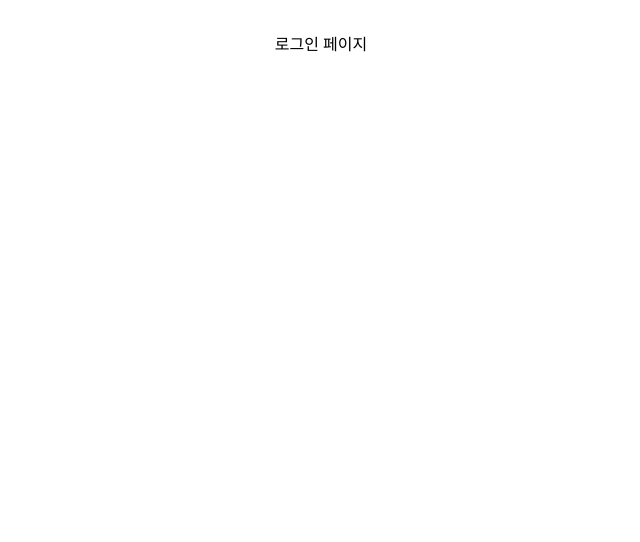
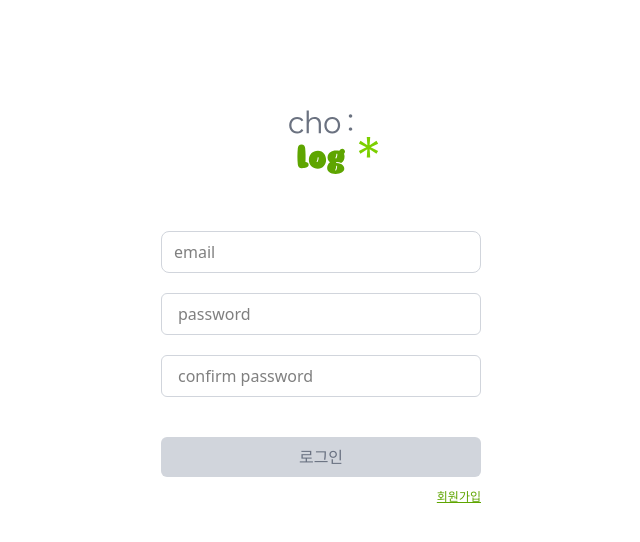
Before and after one commit to SIM-GYUBIN/CHOLOG, a React (Vite) app in the folder frontend/cholog/: page /login in a window 1280 px wide. Shown: the top 542 px of the page, without its empty margins (319-959 px from the left). Built offline with nearby package versions, Linux system fonts and the light colour scheme.

Commit message:
feat:로그인페이지제작
- 로그인 페이지 제작
- 비주얼만 완성됨
- 기능 구현 X
S12P31B207-64

```diff
--- a/frontend/cholog/src/pages/LoginPage.tsx
+++ b/frontend/cholog/src/pages/LoginPage.tsx
@@ -1,10 +1,141 @@
-import React from 'react';
+import React, { useState, useEffect, ChangeEvent, FormEvent } from "react";
+import logo from "../assets/logo.svg";
+
+type MatchStatus = "match" | "mismatch" | null;
 
 const LoginPage: React.FC = () => {
+  const [email, setEmail] = useState<string>("");
+  const [password, setPassword] = useState<string>("");
+  const [confirmPassword, setConfirmPassword] = useState<string>("");
+  const [matchStatus, setMatchStatus] = useState<MatchStatus>(null);
+  const [isFormValid, setIsFormValid] = useState<boolean>(false);
+
+  useEffect(() => {
+    if (confirmPassword === "") {
+      setMatchStatus(null);
+    } else if (password === confirmPassword) {
+      setMatchStatus("match");
+    } else {
+      setMatchStatus("mismatch");
+    }
+  }, [password, confirmPassword]);
+
+  useEffect(() => {
+    const allFilled = email !== "" && password !== "" && confirmPassword !== "";
+    const matched = password === confirmPassword;
+    setIsFormValid(allFilled && matched);
+  }, [email, password, confirmPassword]);
+
+  const handleSubmit = (e: FormEvent<HTMLFormElement>) => {
+    e.preventDefault();
+
+    if (!email || !password || !confirmPassword) {
+      alert("모든 필드를 입력해주세요.");
+      return;
+    }
+
+    if (matchStatus !== "match") {
+      alert("비밀번호가 일치하지 않습니다.");
+      return;
+    }
+
+    alert("로그인 성공!");
+  };
+
+  const handleEmailChange = (e: ChangeEvent<HTMLInputElement>) =>
+    setEmail(e.target.value);
+  const handlePasswordChange = (e: ChangeEvent<HTMLInputElement>) =>
+    setPassword(e.target.value);
+  const handleConfirmChange = (e: ChangeEvent<HTMLInputElement>) =>
+    setConfirmPassword(e.target.value);
 
   return (
-    <div>
-        로그인 페이지
+    <div className="min-h-[700px] bg-white flex flex-col items-center px-4 py-8">
+      <div className="flex flex-col items-center w-full max-w-md px-6">
+        {/* 로고 */}
+        <img src={logo} alt="cho:log*" className="w-50 mb-8" />
+
+        {/* 로그인 폼 */}
+        <form
+          onSubmit={handleSubmit}
+          className="w-full max-w-xs flex flex-col gap-3"
+        >
+          {/* 이메일 */}
+          <div className="flex flex-col mb-1">
+            <label
+              htmlFor="email"
+              className="text-sm text-gray-700 text-left mb-1"
+            />
+            <input
+              type="email"
+              placeholder="email"
+              value={email}
+              onChange={handleEmailChange}
+              className="px-3 py-2 border border-gray-300 rounded-lg focus:outline-none focus:ring-2 focus:ring-lime-400"
+            />
+          </div>
+
+          {/* 비밀번호 */}
+          <div className="flex flex-col mb-1">
+            <label
+              htmlFor="password"
+              className="text-sm text-gray-700 text-left mb-1"
+            />
+            <input
+              type="password"
+              placeholder="password"
+              value={password}
+              onChange={handlePasswordChange}
+              className="w-full px-4 py-2 border border-gray-300 rounded-md focus:outline-none focus:ring-2 focus:ring-lime-400"
+            />
+          </div>
+
+          {/* 비밀번호 확인 */}
+          <div className="flex flex-col mb-1">
+            <label
+              htmlFor="confirm"
+              className="text-sm text-gray-700 text-left mb-1"
+            />
+            <input
+              type="password"
+              placeholder="confirm password"
+              value={confirmPassword}
+              onChange={handleConfirmChange}
+              className="w-full px-4 py-2 border border-gray-300 rounded-md focus:outline-none focus:ring-2 focus:ring-lime-400"
+            />
+          </div>
+
+          {matchStatus === "match" && (
+            <p className="text-sm text-green-600 mt-1">
+              비밀번호가 일치합니다.
+            </p>
+          )}
+          {matchStatus === "mismatch" && (
+            <p className="text-sm text-red-500 mt-1">
+              비밀번호가 일치하지 않습니다.
+            </p>
+          )}
+          {/* 로그인버튼 */}
+          <button
+            type="submit"
+            disabled={!isFormValid}
+            className={`w-full mt-6 py-2 rounded-md transition-colors ${
+              isFormValid
+                ? "bg-lime-500 text-white hover:bg-lime-600"
+                : "bg-gray-300 text-gray-500 cursor-not-allowed"
+            }`}
+          >
+            로그인
+          </button>
+
+          {/* 회원가입 버튼 */}
+          <div className="w-full flex justify-end mb-2">
+            <button className="text-xs text-lime-600 underline hover:text-lime-800">
+              회원가입
+            </button>
+          </div>
+        </form>
+      </div>
     </div>
   );
 };
```
Also changed, not shown: frontend/cholog/src/assets/logo.svg (added).
